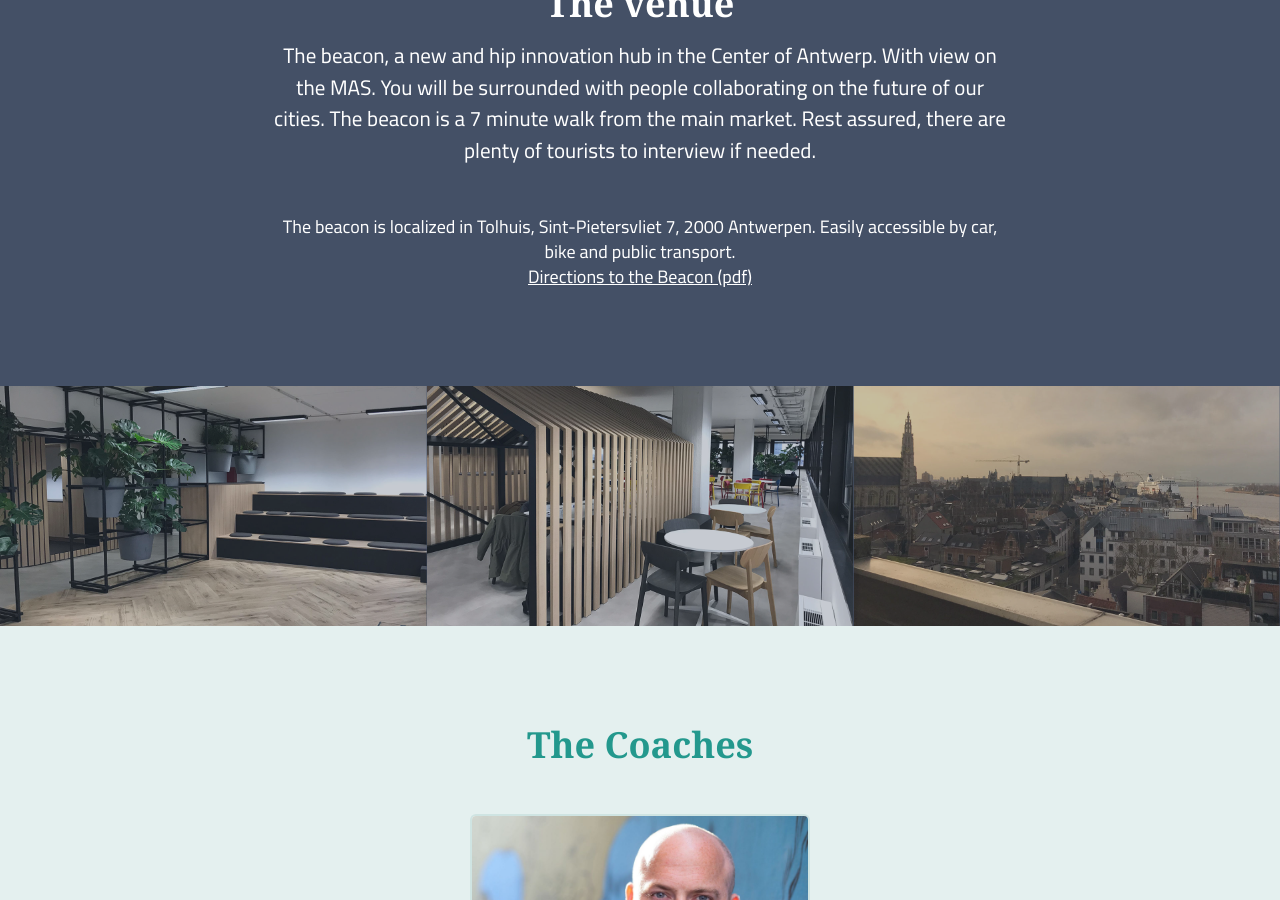
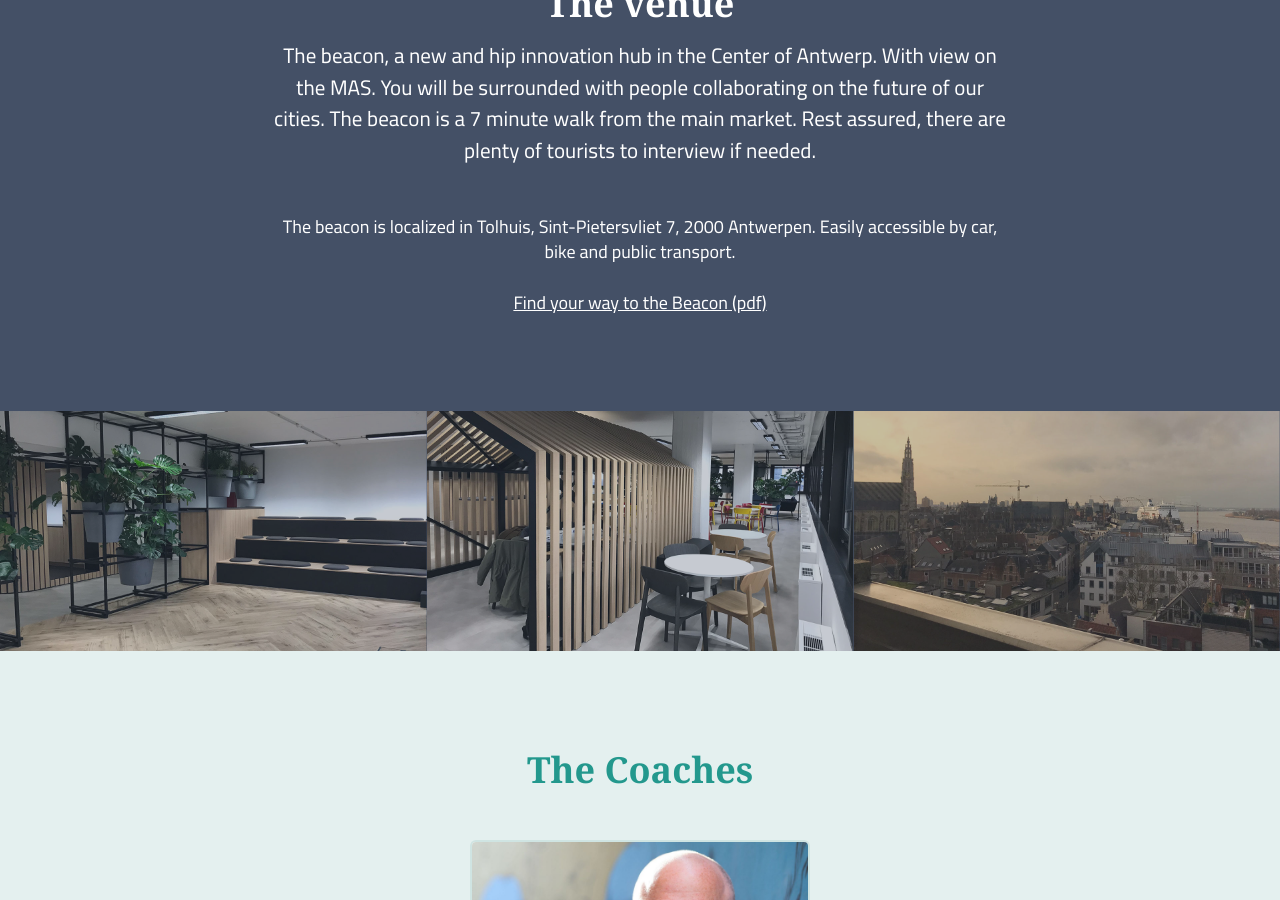
Before and after one commit to nerdlab-be/traveljam, a Jekyll site: the page built from _pages/index.markdown, in a window 1280 px wide and 900 px high, scrolled down 3648 px. Built offline with Jekyll 4.4.1, drawn with Linux system fonts in a browser that asks for light colours.

Commit message:
directions link copy and lay-out

```diff
--- a/_pages/index.markdown
+++ b/_pages/index.markdown
@@ -77,7 +77,7 @@
 venue:
   title: "The venue"
   para-one: "The beacon, a new and hip innovation hub in the Center of Antwerp. With view on the MAS. You will be surrounded with people collaborating on the future of our cities. The beacon is a 7 minute walk from the main market. Rest assured, there are plenty of tourists to interview if needed."
-  para-two: "The beacon is localized in Tolhuis, Sint-Pietersvliet 7, 2000 Antwerpen. Easily accessible by car, bike and public transport.<br> <a href='https://www.ondernemeninantwerpen.be/sites/default/files/documents/181025_SD_Antwerpen_Bereikbaarheidsfiches_Tolhuis.pdf' class='c-link'>Directions to the Beacon (pdf) </a>"
+  para-two: "The beacon is localized in Tolhuis, Sint-Pietersvliet 7, 2000 Antwerpen. Easily accessible by car, bike and public transport.<br> <br><a href='https://www.ondernemeninantwerpen.be/sites/default/files/documents/181025_SD_Antwerpen_Bereikbaarheidsfiches_Tolhuis.pdf' class='c-link'>Find your way to the Beacon (pdf) </a>"
 coaches:
   title: "The Coaches"
 subscribe:
```
